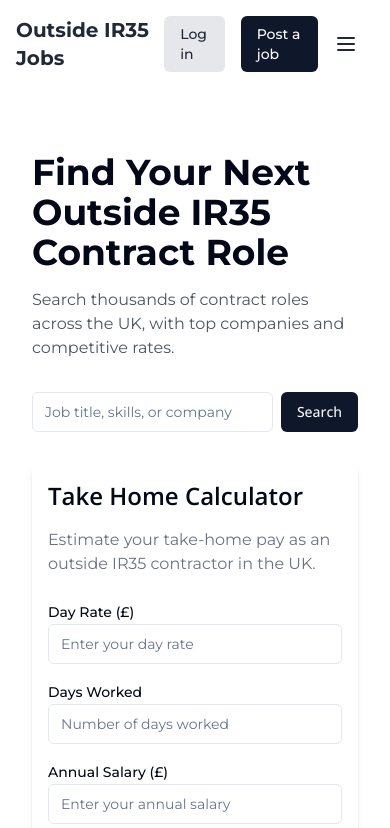
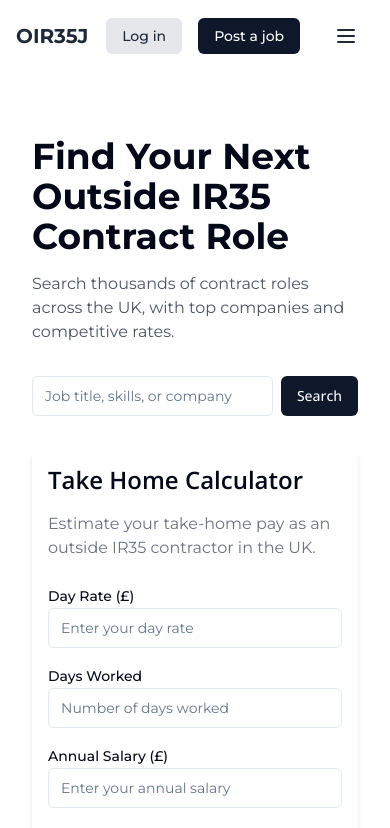
Before and after one commit to ezeikel/outside-ir35-jobs-web, a Next.js app: page / in a window 390 px wide. Shown: the top 828 px of the page. Built offline with nearby package versions, Linux system fonts and the light colour scheme.

Commit message:
fix: Header logo abbreviates on mobile to save space.

```diff
--- a/components/Header/Header.tsx
+++ b/components/Header/Header.tsx
@@ -2,6 +2,7 @@ import cn from '@/utils/cn';
 import Link from 'next/link';
 import { MenuIcon } from 'lucide-react';
 import { Button } from '../ui/button';
+import HeaderLogo from '../HeaderLogo/HeaderLogo';
 
 type HeaderProps = {
   className?: string;
@@ -16,9 +17,7 @@ const Header = ({ className }: HeaderProps) => {
     >
       <div className="container mx-auto flex justify-between items-center px-4 sm:px-6 lg:px-8">
         <div className="flex items-center">
-          <Link className="text-xl font-bold" href="/">
-            Outside IR35 Jobs
-          </Link>
+          <HeaderLogo />
         </div>
         <nav className="hidden md:block">
           <ul className="flex space-x-4">
--- /dev/null
+++ b/components/HeaderLogo/HeaderLogo.tsx
@@ -0,0 +1,16 @@
+'use client';
+
+import Link from 'next/link';
+import { useMediaQuery } from 'react-responsive';
+
+const HeaderLogo = () => {
+  const isNotMobile = useMediaQuery({ minWidth: 768 });
+
+  return (
+    <Link className="text-xl font-bold" href="/">
+      {isNotMobile ? 'Outside IR35 Jobs' : 'OIR35J'}
+    </Link>
+  );
+};
+
+export default HeaderLogo;
```
